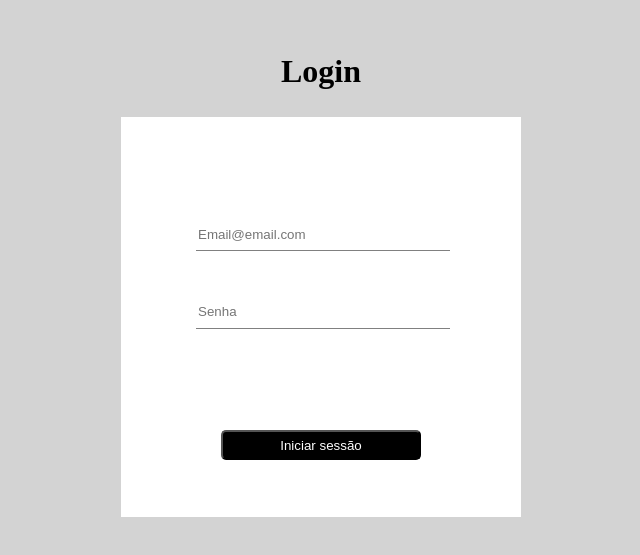
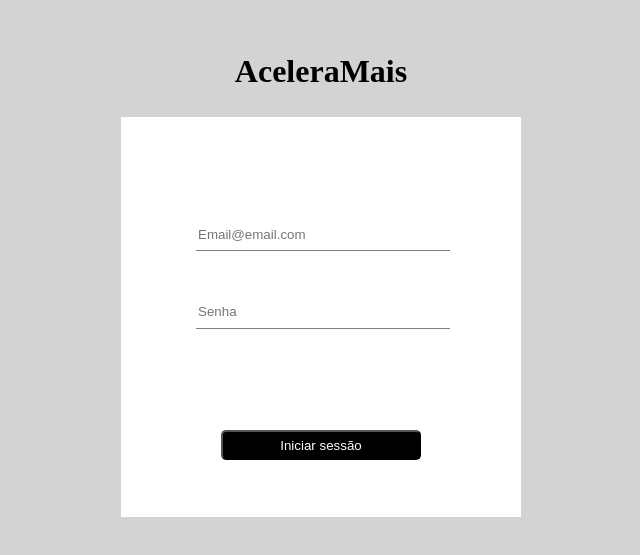
Before and after one commit to aceleradora-TW/acelera-mais-front, a React (Create React App) app: page / in a window 1280 px wide. Shown: the part 129-684 px from the top of the page, without its empty margins (319-959 px from the left). Built offline with nearby package versions, Linux system fonts and the light colour scheme.

Commit message:
style(login): altera nome de login para o nome do projeto
@Biamah @eluvya @dhierodrigues

```diff
--- a/src/App.js
+++ b/src/App.js
@@ -3,7 +3,7 @@ import { Login } from './components/login'
 const App = () => {
   return (
     <div className="login-page">
-      <h1>Login</h1>
+      <h1>AceleraMais</h1>
       <Login />
     </div>
   )
```
